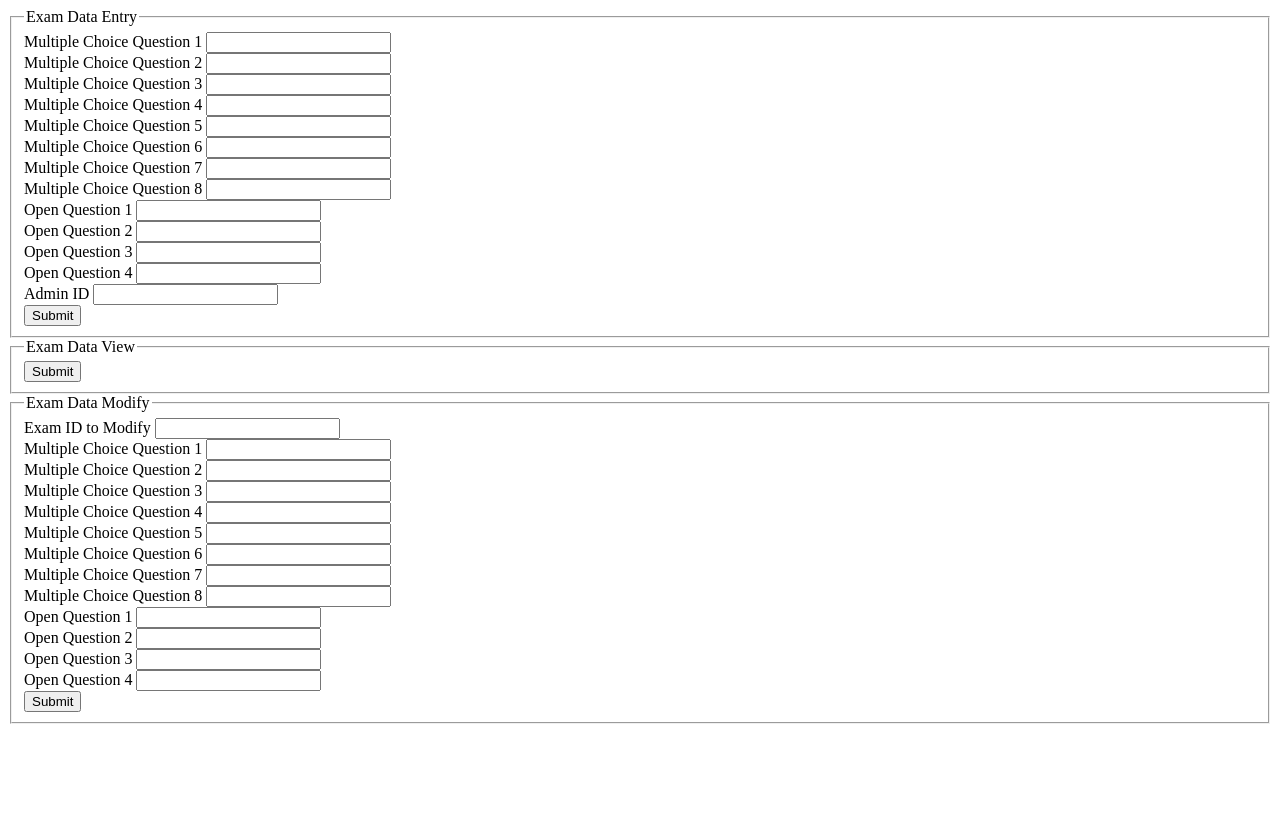
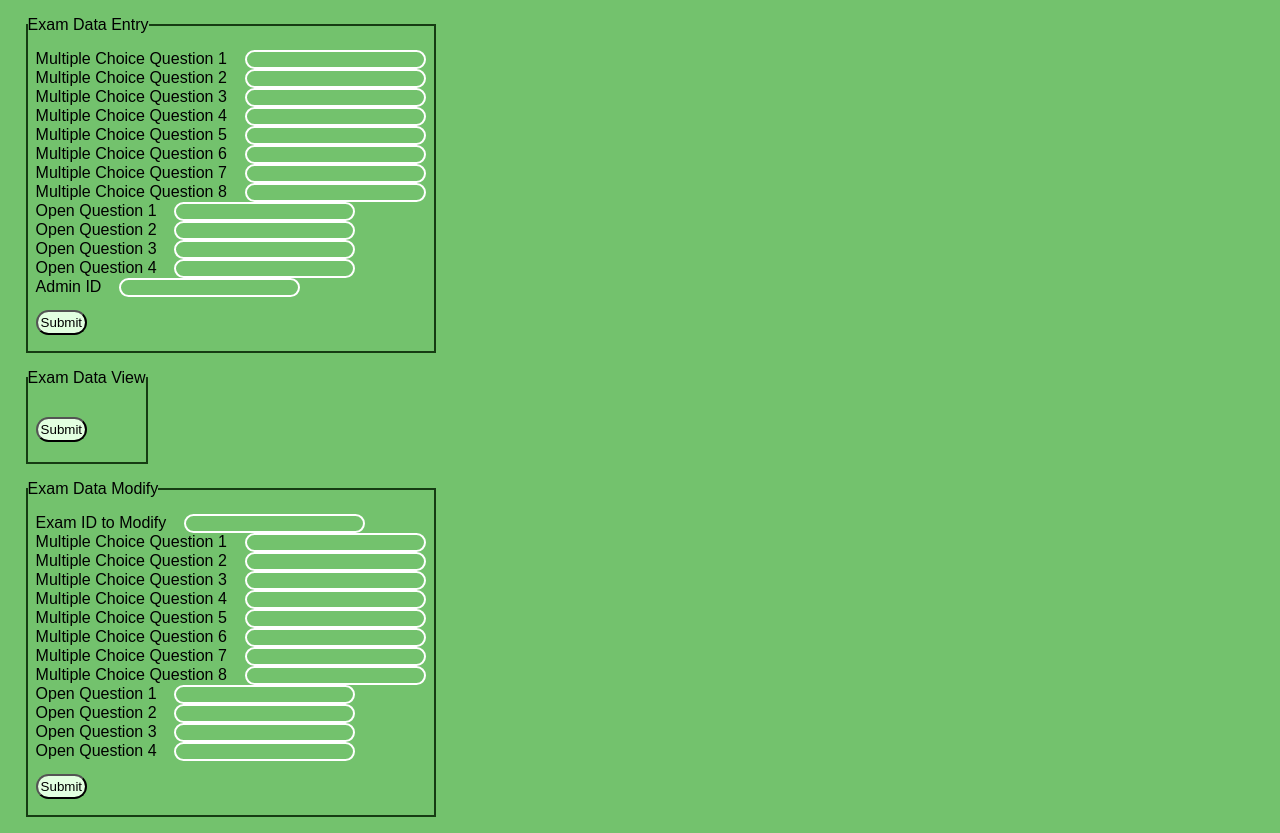
Before and after one commit to aramis-matos/comp-4018-DB, a PHP site: page /signup_pages/exam.php in a window 1280 px wide. Before the commit the page ends 724 px from the top, so only its background shows below. Run offline with PHP 8.4, Linux system fonts and the light colour scheme.

Commit message:
added css to main pages

```diff
--- a/signup_pages/admin.php
+++ b/signup_pages/admin.php
@@ -5,6 +5,7 @@
     <meta charset="UTF-8">
     <meta http-equiv="X-UA-Compatible" content="IE=edge">
     <meta name="viewport" content="width=device-width, initial-scale=1.0">
+    <link href="../styles.css" rel="stylesheet">
     <title>Admin</title>
 </head>
 
--- a/signup_pages/choose_open.php
+++ b/signup_pages/choose_open.php
@@ -5,6 +5,7 @@
     <meta charset="UTF-8">
     <meta http-equiv="X-UA-Compatible" content="IE=edge">
     <meta name="viewport" content="width=device-width, initial-scale=1.0">
+    <link href="../styles.css" rel="stylesheet">
     <title>Choose Open Question for Admin</title>
 </head>
 
--- a/signup_pages/choose_selec.php
+++ b/signup_pages/choose_selec.php
@@ -5,6 +5,7 @@
     <meta charset="UTF-8">
     <meta http-equiv="X-UA-Compatible" content="IE=edge">
     <meta name="viewport" content="width=device-width, initial-scale=1.0">
+    <link href="../styles.css" rel="stylesheet">
     <title>Choose Multiple Choice for Admin</title>
 </head>
 
--- a/signup_pages/coordinator.php
+++ b/signup_pages/coordinator.php
@@ -5,6 +5,7 @@
     <meta charset="UTF-8">
     <meta http-equiv="X-UA-Compatible" content="IE=edge">
     <meta name="viewport" content="width=device-width, initial-scale=1.0">
+    <link href="../styles.css" rel="stylesheet">
     <title>Coordinator</title>
 </head>
 
--- a/signup_pages/exam.php
+++ b/signup_pages/exam.php
@@ -5,6 +5,7 @@
     <meta charset="UTF-8">
     <meta http-equiv="X-UA-Compatible" content="IE=edge">
     <meta name="viewport" content="width=device-width, initial-scale=1.0">
+    <link href="../styles.css" rel="stylesheet">
     <title>Exam</title>
 </head>
 
--- a/signup_pages/has_open.php
+++ b/signup_pages/has_open.php
@@ -5,6 +5,7 @@
     <meta charset="UTF-8">
     <meta http-equiv="X-UA-Compatible" content="IE=edge">
     <meta name="viewport" content="width=device-width, initial-scale=1.0">
+    <link href="../styles.css" rel="stylesheet">
     <title>Exam Open Questions</title>
 </head>
 
--- a/signup_pages/has_selec.php
+++ b/signup_pages/has_selec.php
@@ -5,6 +5,7 @@
     <meta charset="UTF-8">
     <meta http-equiv="X-UA-Compatible" content="IE=edge">
     <meta name="viewport" content="width=device-width, initial-scale=1.0">
+    <link href="../styles.css" rel="stylesheet">
     <title>Exam Multiple Choice Questions</title>
 </head>
 
--- a/signup_pages/medals.php
+++ b/signup_pages/medals.php
@@ -5,6 +5,7 @@
     <meta charset="UTF-8">
     <meta http-equiv="X-UA-Compatible" content="IE=edge">
     <meta name="viewport" content="width=device-width, initial-scale=1.0">
+    <link href="../styles.css" rel="stylesheet">
     <title>Medals</title>
 </head>
 
--- a/signup_pages/open.php
+++ b/signup_pages/open.php
@@ -5,6 +5,7 @@
     <meta charset="UTF-8">
     <meta http-equiv="X-UA-Compatible" content="IE=edge">
     <meta name="viewport" content="width=device-width, initial-scale=1.0">
+    <link href="../styles.css" rel="stylesheet">
     <title>Open Question</title>
 </head>
 
--- a/signup_pages/possible_ans.php
+++ b/signup_pages/possible_ans.php
@@ -5,6 +5,7 @@
     <meta charset="UTF-8">
     <meta http-equiv="X-UA-Compatible" content="IE=edge">
     <meta name="viewport" content="width=device-width, initial-scale=1.0">
+    <link href="../styles.css" rel="stylesheet">
     <title>Possible Answers for Multiple Choice Questions</title>
 </head>
 
--- a/signup_pages/selec.php
+++ b/signup_pages/selec.php
@@ -5,6 +5,7 @@
     <meta charset="UTF-8">
     <meta http-equiv="X-UA-Compatible" content="IE=edge">
     <meta name="viewport" content="width=device-width, initial-scale=1.0">
+    <link href="../styles.css" rel="stylesheet">
     <title>Multiple Choice Question</title>
 </head>
 
--- a/signup_pages/student.php
+++ b/signup_pages/student.php
@@ -5,6 +5,7 @@
     <meta charset="UTF-8">
     <meta http-equiv="X-UA-Compatible" content="IE=edge">
     <meta name="viewport" content="width=device-width, initial-scale=1.0">
+    <link href="../styles.css" rel="stylesheet">
     <title>Student</title>
 </head>
 
--- a/signup_pages/team.php
+++ b/signup_pages/team.php
@@ -5,6 +5,7 @@
     <meta charset="UTF-8">
     <meta http-equiv="X-UA-Compatible" content="IE=edge">
     <meta name="viewport" content="width=device-width, initial-scale=1.0">
+    <link href="../styles.css" rel="stylesheet">
     <title>Team</title>
 </head>
 
--- a/signup_pages/team_open_ans.php
+++ b/signup_pages/team_open_ans.php
@@ -5,6 +5,7 @@
     <meta charset="UTF-8">
     <meta http-equiv="X-UA-Compatible" content="IE=edge">
     <meta name="viewport" content="width=device-width, initial-scale=1.0">
+    <link href="../styles.css" rel="stylesheet">
     <title>Team Answer For Open Question</title>
 </head>
 
--- a/signup_pages/team_selec_ans.php
+++ b/signup_pages/team_selec_ans.php
@@ -4,6 +4,7 @@
     <meta charset="UTF-8">
     <meta http-equiv="X-UA-Compatible" content="IE=edge">
     <meta name="viewport" content="width=device-width, initial-scale=1.0">
+    <link href="../styles.css" rel="stylesheet">
     <title>Team Answer For Multiple Choice</title>
 </head>
 <body>
--- a/signup_pages/university.php
+++ b/signup_pages/university.php
@@ -5,6 +5,7 @@
     <meta charset="UTF-8">
     <meta http-equiv="X-UA-Compatible" content="IE=edge">
     <meta name="viewport" content="width=device-width, initial-scale=1.0">
+    <link href="../styles.css" rel="stylesheet">
     <title>University</title>
 </head>
 
--- a/signup_pages/win_total.php
+++ b/signup_pages/win_total.php
@@ -5,6 +5,7 @@
     <meta charset="UTF-8">
     <meta http-equiv="X-UA-Compatible" content="IE=edge">
     <meta name="viewport" content="width=device-width, initial-scale=1.0">
+    <link href="../styles.css" rel="stylesheet">
     <title>Win the Whole Competition</title>
 </head>
 
--- a/signup_pages/win_uni.php
+++ b/signup_pages/win_uni.php
@@ -5,6 +5,7 @@
     <meta charset="UTF-8">
     <meta http-equiv="X-UA-Compatible" content="IE=edge">
     <meta name="viewport" content="width=device-width, initial-scale=1.0">
+    <link href="../styles.css" rel="stylesheet">
     <title>Win the University Competition</title>
 </head>
 
--- a/styles.css
+++ b/styles.css
@@ -45,3 +45,39 @@ header {
 .wrapper li a:hover {
     color: red;
 }
+
+body {
+    background-color: #73c26d;
+}
+
+form {
+    margin: 1em 0.5em;
+
+}
+
+fieldset {
+    width: fit-content;
+    margin: 1em 2%;
+    border: 2px solid #163b13;
+}
+
+input[type="submit"] {
+    background-color: #e2ffe0;
+
+}
+
+input[name="view"] {
+    margin: 4px 0;
+}
+
+input[type*="text"] {
+    border: 2px solid #fff;
+    border-radius: 2em;
+    margin-left: 1em;
+}
+
+input[type*="submit"] {
+    border-radius: 2em;
+    padding: 3px;
+    margin-top: 1em;
+}
```
